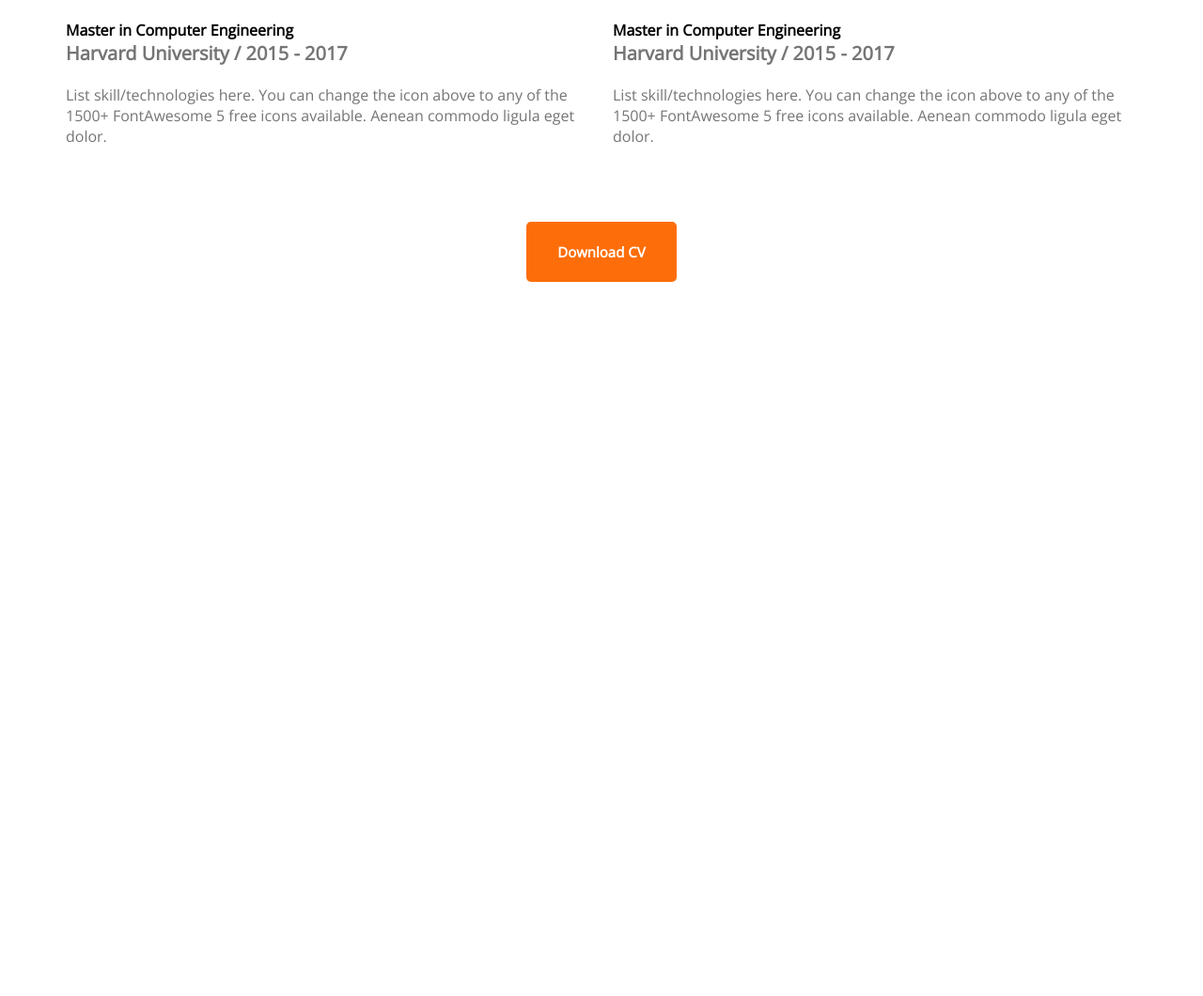
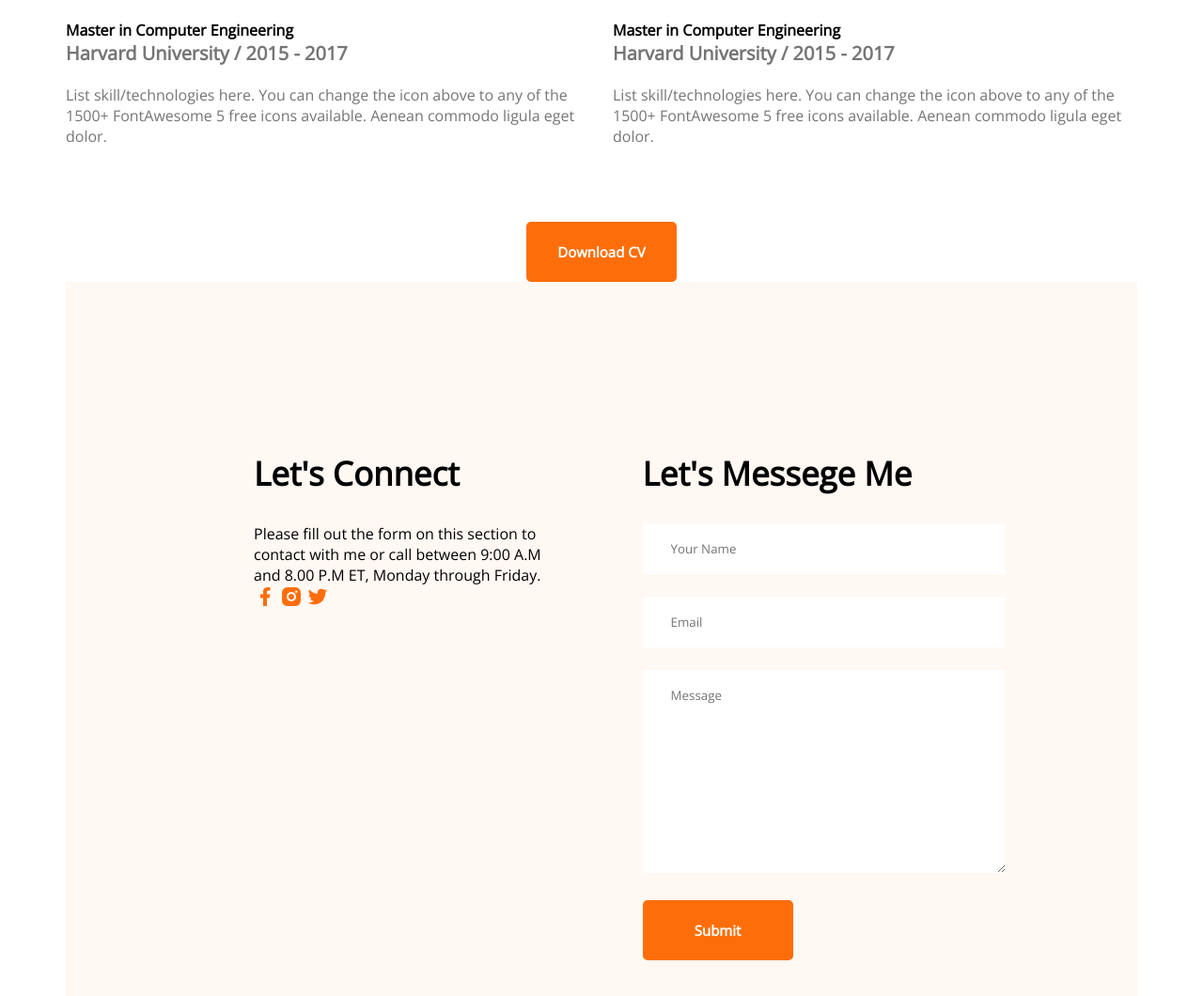
Before and after one commit to ShuvoRahman008/my-first-portfolio, a plain HTML site: page index.html in a window 1280 px wide. Shown: the part 2641-3701 px from the top of the page at 94% size. Before the commit the page ends 2941 px from the top, so only its background shows below. Drawn offline with nearby package versions, Linux system fonts and the light colour scheme.

Commit message:
last added

```diff
--- a/index.html
+++ b/index.html
@@ -141,6 +141,34 @@
             </div>
 
         </section>
+        <section class="contact">
+            <div>
+                <h3 class="section-title">Let's Connect</h3>
+                <p class="section-description">
+                    Please fill out the form on this section to contact with me or call between 9:00 A.M and 8.00 P.M ET, Monday through Friday.
+                </p>
+                <a target="_blank" href="https://www.facebook.com/shuvo.rahman.775shovon/">
+                    <img src="images/icons/facebook.png" alt="">
+                </a>
+                <a href="">
+                    <img src="images/icons/insta.png" alt="">
+                </a>
+                <a href="">
+                    <img src="images/icons/twitter.png" alt="">
+                </a>
+
+            </div>
+            <div>
+                <h3 class="section-title">Let's Messege Me</h3>
+                <form action="">
+                    <input type="text" placeholder="Your Name">
+                    <input type="email" name="" id="" placeholder="Email">
+                    <textarea name="" id="" cols="30" rows="10" placeholder="Message"></textarea>
+                    <input class="btn-primary" type="submit" value="Submit">
+                </form>
+
+            </div>
+        </section>
 
     </main>
     <footer>
--- a/styles/styles.css
+++ b/styles/styles.css
@@ -178,3 +178,26 @@
     margin-top: 50px;
     text-align: center;
 }
+
+.contact .section-title{
+    text-align: left;
+}
+.contact{
+    display: flex;
+    gap: 100px;
+    background-color:  #FFF8F3;
+    padding: 130px 200px;
+}
+.contact input[type="text"],input[type="email"] , textarea{
+    margin-bottom: 24px;
+    border: 0;
+    width: 100%;
+    padding: 18px 30px;
+}
+input{
+    width: 64px;
+}
+.contact a{
+    text-decoration: none;
+
+}
```
